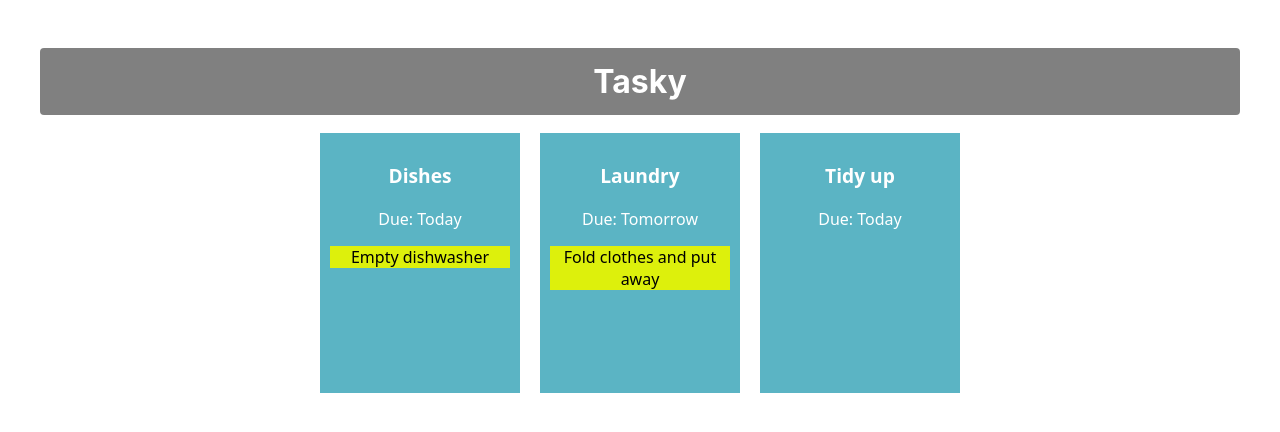
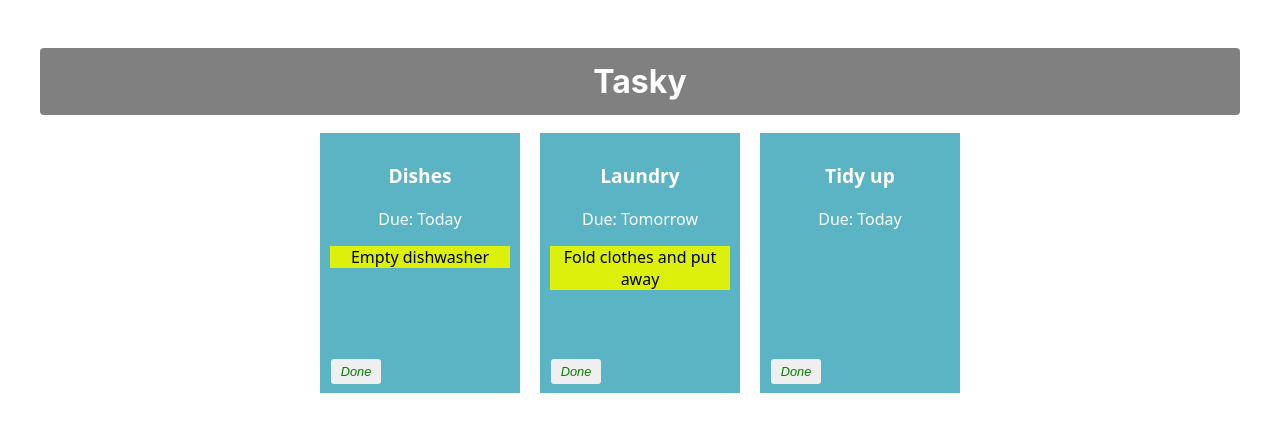
Before and after one commit to cathalororke/react-basics-labs, a React (Create React App) app in the folder tasky/: page / in a window 1280 px wide. Shown: the top 432 px of the page. Built offline with nearby package versions, Linux system fonts and the light colour scheme.

Commit message:
Mark task as done

```diff
--- a/tasky/src/App.css
+++ b/tasky/src/App.css
@@ -32,6 +32,22 @@
   color: black;
   background: #ddf00c;
 }
+button {
+  border: none;
+  border-radius: 3px;
+  font-style: italic;
+  font-size: 0.8em;
+  margin: 4px 6px;
+  width: 50px;
+  height: 25px;
+}
+
+.doneButton {
+  position: absolute;
+  bottom: 5px;
+  left: 5px;
+  color: green;
+}
 div {
   padding: 20px;
 }
--- a/tasky/src/App.js
+++ b/tasky/src/App.js
@@ -5,22 +5,30 @@
 function App() {
   const [ taskState, setTaskState ] = useState({
     tasks: [
-      { id: 1, title:"Dishes", description: "Empty dishwasher", deadline: "Today" },
-      { id: 2, title: "Laundry", description: "Fold clothes and put away", deadline: "Tomorrow" },
-      { id: 3, title: "Tidy up", deadline: "Today" }
+      { id: 1, title:"Dishes", description: "Empty dishwasher", deadline: "Today", done: false },
+      { id: 2, title: "Laundry", description: "Fold clothes and put away", deadline: "Tomorrow", done: false },
+      { id: 3, title: "Tidy up", deadline: "Today", done: false}
     ]
   });
-
+  const doneHandler = (taskIndex) => {
+    const tasks = [...taskState.tasks];
+    tasks[taskIndex].done = !tasks[taskIndex].done;
+    setTaskState({tasks});
+    console.log(`${taskIndex} ${tasks[taskIndex].done}`);
+  }
     return (
     <div className="container">
       <h1>Tasky</h1>
-      {taskState.tasks.map((task) => (
+      {taskState.tasks.map((task, index) => (
     <Task
       title={task.title}
       description={task.description}
       deadline={task.deadline}
       key={task.id}
+      done={task.done}
+      markDone={() => doneHandler(index)}
     />
+
   ))}
     </div>
   );
--- a/tasky/src/components/Task.js
+++ b/tasky/src/components/Task.js
@@ -1,14 +1,14 @@
-
 import React, { useState } from 'react';
 
 const Task = (props) => {
 
     return (
-        <div className="card">
+        <div className="card" style={{backgroundColor: props.done ? 'lightgrey' : '#5bb4c4'}}>
             <p className="title">{props.title}</p>
             <p>Due: {props.deadline}</p>
             <p>{props.children}</p>
             <p className="description">{props.description}</p>
+            <button onClick={props.markDone} className='doneButton'>Done</button>
         </div>
 
     )
```
